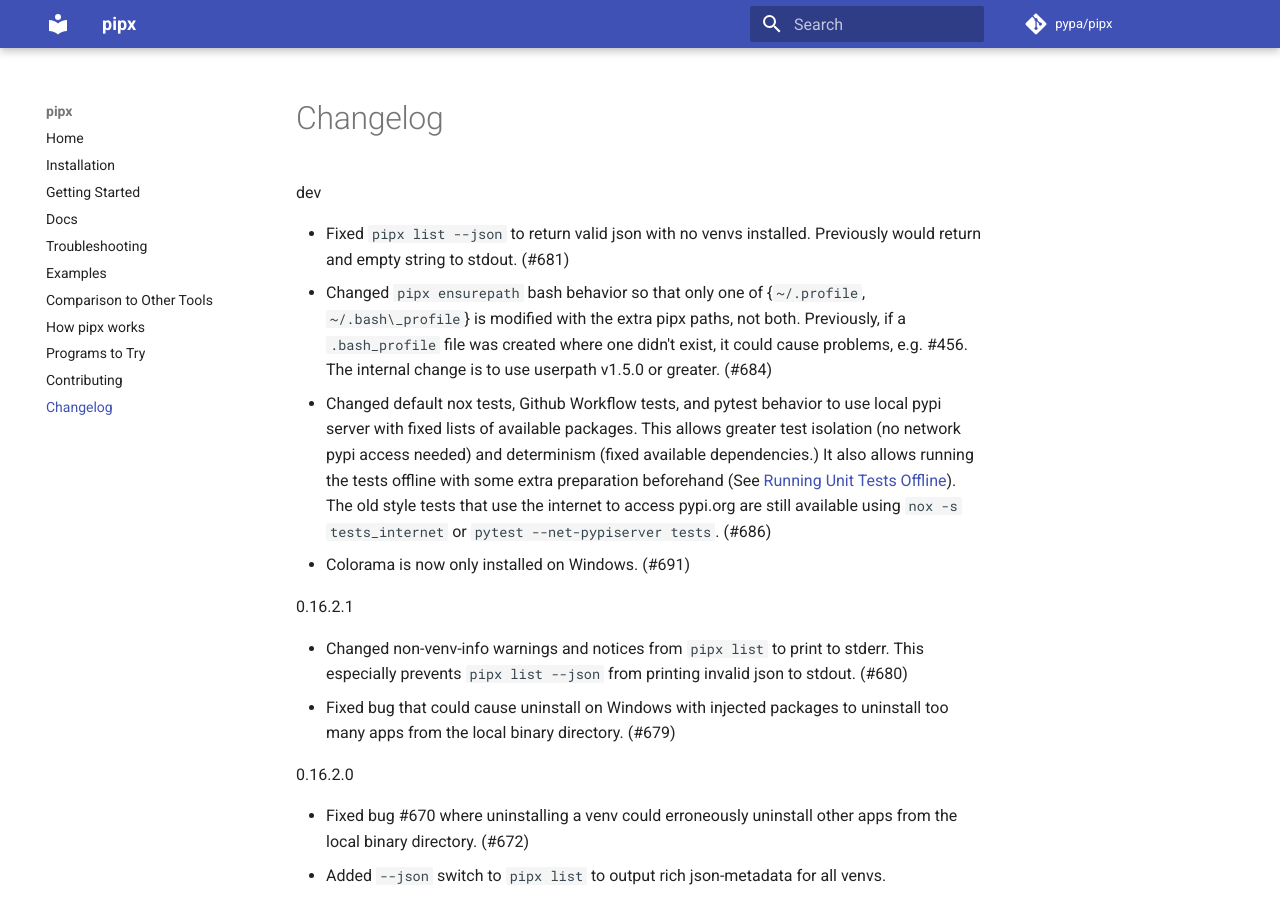
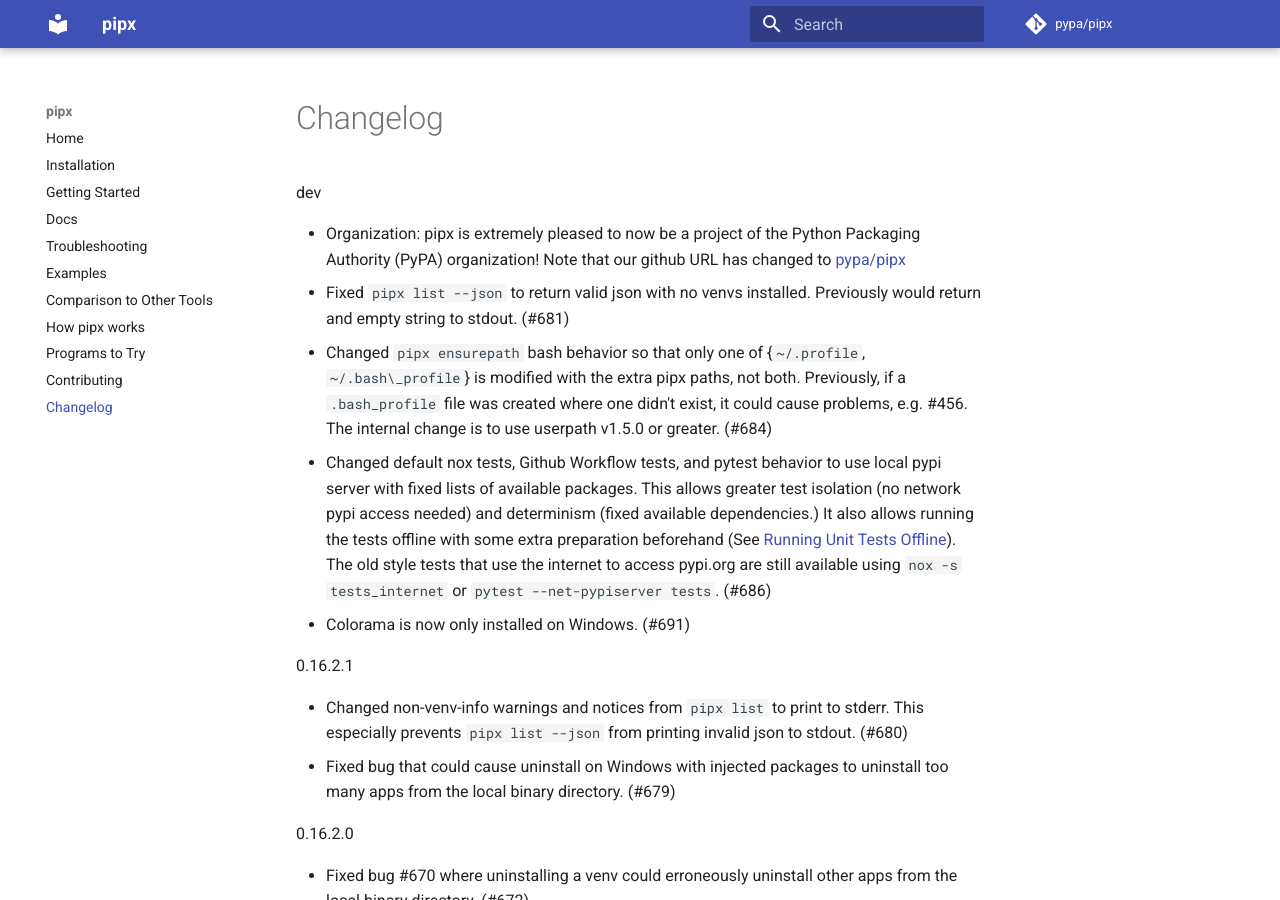
Before and after one commit to pypa/pipx, an MkDocs documentation site: the page built from docs/changelog.md, in a window 1280 px wide and 900 px high. Built offline with MkDocs 1.6.1 and Material for MkDocs 9.7.7, drawn with Linux system fonts in a browser that asks for light colours; comment, search, counter and statistics services are not loaded.

Commit message:
Add change to PyPA to changelog.

```diff
--- a/docs/changelog.md
+++ b/docs/changelog.md
@@ -1,5 +1,6 @@
 dev
 
+- Organization: pipx is extremely pleased to now be a project of the Python Packaging Authority (PyPA) organization!  Note that our github URL has changed to [pypa/pipx](https://github.com/pypa/pipx)
 - Fixed `pipx list --json` to return valid json with no venvs installed.  Previously would return and empty string to stdout. (#681)
 - Changed `pipx ensurepath` bash behavior so that only one of {`~/.profile`, `~/.bash\_profile`} is modified with the extra pipx paths, not both.  Previously, if a `.bash_profile` file was created where one didn't exist, it could cause problems, e.g. #456. The internal change is to use userpath v1.5.0 or greater. (#684)
 - Changed default nox tests, Github Workflow tests, and pytest behavior to use local pypi server with fixed lists of available packages.  This allows greater test isolation (no network pypi access needed) and determinism (fixed available dependencies.)  It also allows running the tests offline with some extra preparation beforehand (See [Running Unit Tests Offline](https://pypa.github.io/pipx/contributing/#running-unit-tests-offline)). The old style tests that use the internet to access pypi.org are still available using `nox -s tests_internet` or `pytest --net-pypiserver tests`. (#686)
```
